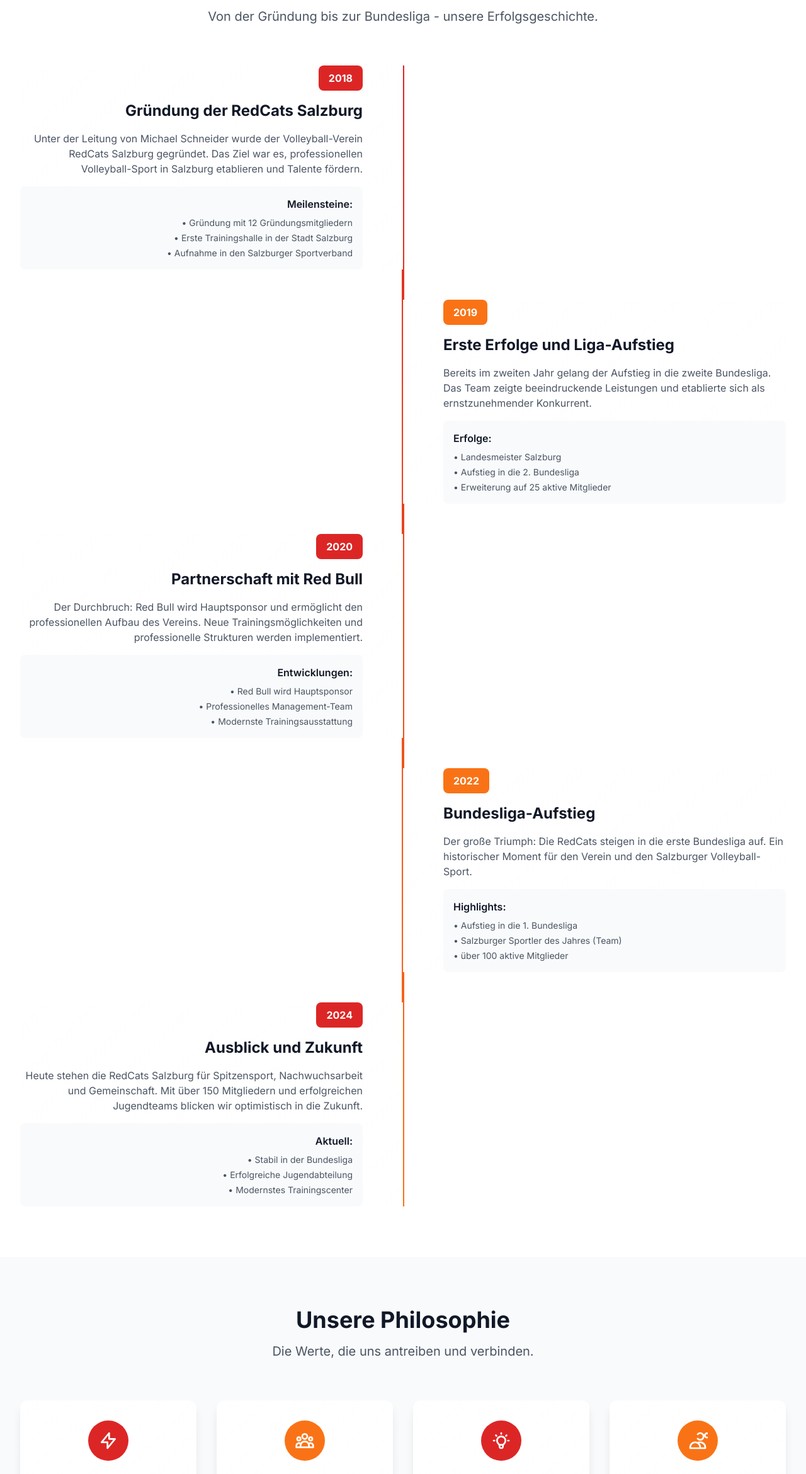
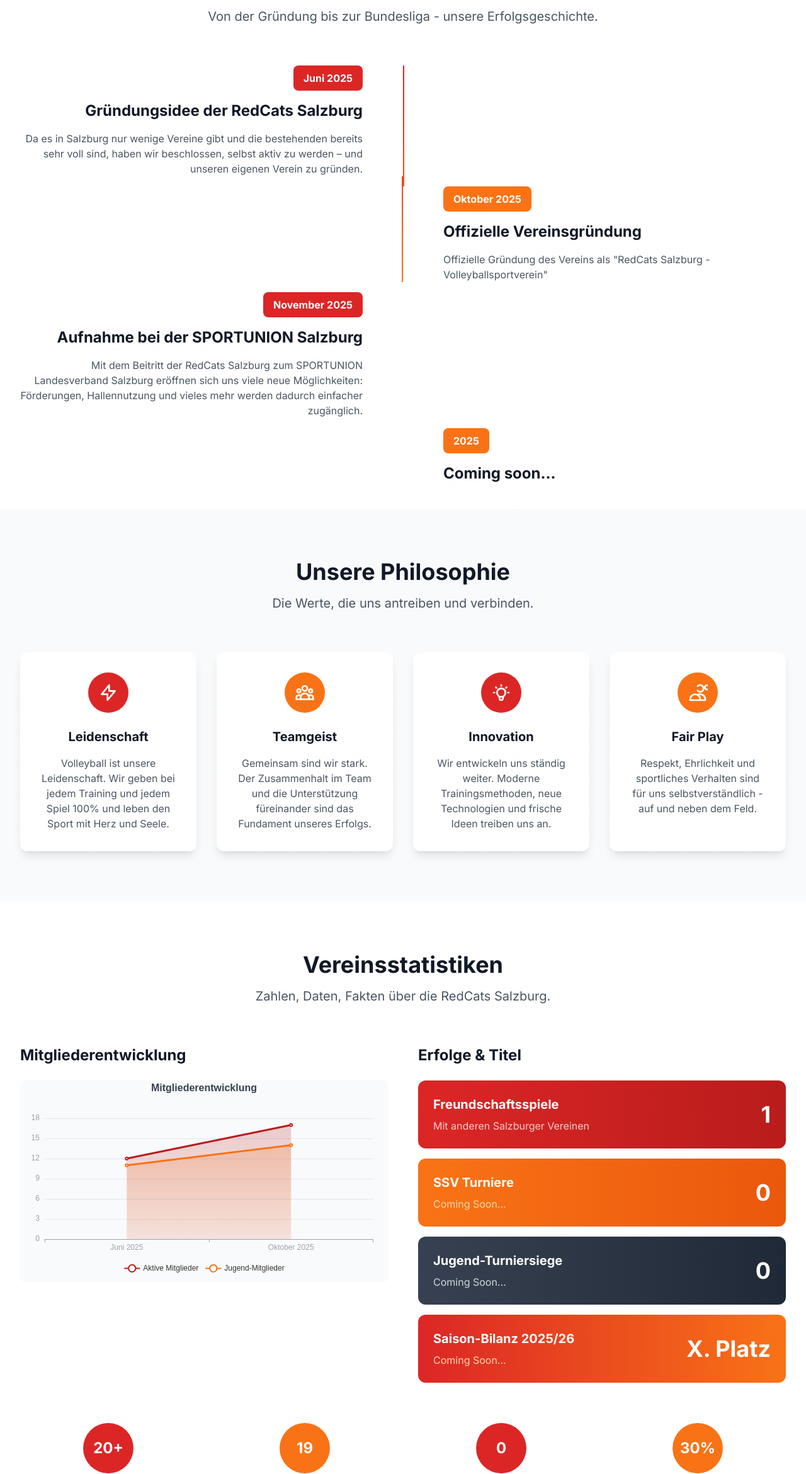
Before and after one commit to redcatssalzburg/redcatssalzburg.github.io, a plain HTML site: page about.html in a window 1280 px wide. Shown: the part 404-2745 px from the top of the page at 63% size. Drawn offline with nearby package versions, Linux system fonts and the light colour scheme.

Commit message:
V3
Anpassung Inhalt in "About", SEO

```diff
--- a/about.html
+++ b/about.html
@@ -2,6 +2,16 @@
 <html lang="de">
 <head>
     <meta charset="UTF-8">
+<title>Über uns – RedCats Salzburg Volleyballverein</title>
+<meta name="description" content="Erfahre mehr über die Geschichte, Werte und Philosophie der RedCats Salzburg. Unser Volleyballverein steht für Gemeinschaft, Leistung und Fair Play.">
+<meta name="robots" content="index, follow">
+
+<meta property="og:title" content="Über uns – RedCats Salzburg">
+<meta property="og:description" content="Erfahre mehr über die Geschichte und Philosophie unseres Volleyballvereins RedCats Salzburg.">
+<link rel="canonical" href="https://redcatssalzburg.com/about.html">
+
+
+
     <meta name="viewport" content="width=device-width, initial-scale=1.0">
     <title>About Us - RedCats Salzburg</title>
     <script src="https://cdn.tailwindcss.com"></script>
@@ -76,17 +86,12 @@
                     <!-- 2018 -->
                     <div class="timeline-item lg:w-1/2 lg:pr-8 lg:text-right animate-on-scroll">
                         <div class="lg:mr-8">
-                            <div class="inline-block bg-red-600 text-white px-4 py-2 rounded-lg font-bold mb-4">2018</div>
-                            <h3 class="text-2xl font-bold text-gray-900 mb-4">Gründung der RedCats Salzburg</h3>
+                            <div class="inline-block bg-red-600 text-white px-4 py-2 rounded-lg font-bold mb-4">Juni 2025</div>
+                            <h3 class="text-2xl font-bold text-gray-900 mb-4">Gründungsidee der RedCats Salzburg</h3>
                             <p class="text-gray-600 mb-4">
-                                Unter der Leitung von Michael Schneider wurde der Volleyball-Verein RedCats Salzburg gegründet. Das Ziel war es, professionellen Volleyball-Sport in Salzburg etablieren und Talente fördern.
+                                Da es in Salzburg nur wenige Vereine gibt und die bestehenden bereits sehr voll sind, haben wir beschlossen, selbst aktiv zu werden – und unseren eigenen Verein zu gründen.
                             </p>
-                            <div class="bg-gray-50 p-4 rounded-lg">
-                                <h4 class="font-semibold text-gray-900 mb-2">Meilensteine:</h4>
-                                <ul class="text-sm text-gray-600 space-y-1">
-                                    <li>• Gründung mit 12 Gründungsmitgliedern</li>
-                                    <li>• Erste Trainingshalle in der Stadt Salzburg</li>
-                                    <li>• Aufnahme in den Salzburger Sportverband</li>
+
                                 </ul>
                             </div>
                         </div>
@@ -95,17 +100,11 @@
                     <!-- 2019 -->
                     <div class="timeline-item lg:w-1/2 lg:ml-auto lg:pl-8 animate-on-scroll" style="animation-delay: 0.1s;">
                         <div class="lg:ml-8">
-                            <div class="inline-block bg-orange-500 text-white px-4 py-2 rounded-lg font-bold mb-4">2019</div>
-                            <h3 class="text-2xl font-bold text-gray-900 mb-4">Erste Erfolge und Liga-Aufstieg</h3>
+                            <div class="inline-block bg-orange-500 text-white px-4 py-2 rounded-lg font-bold mb-4">Oktober 2025</div>
+                            <h3 class="text-2xl font-bold text-gray-900 mb-4">Offizielle Vereinsgründung</h3>
                             <p class="text-gray-600 mb-4">
-                                Bereits im zweiten Jahr gelang der Aufstieg in die zweite Bundesliga. Das Team zeigte beeindruckende Leistungen und etablierte sich als ernstzunehmender Konkurrent.
+                                Offizielle Gründung des Vereins als "RedCats Salzburg - Volleyballsportverein"
                             </p>
-                            <div class="bg-gray-50 p-4 rounded-lg">
-                                <h4 class="font-semibold text-gray-900 mb-2">Erfolge:</h4>
-                                <ul class="text-sm text-gray-600 space-y-1">
-                                    <li>• Landesmeister Salzburg</li>
-                                    <li>• Aufstieg in die 2. Bundesliga</li>
-                                    <li>• Erweiterung auf 25 aktive Mitglieder</li>
                                 </ul>
                             </div>
                         </div>
@@ -114,17 +113,11 @@
                     <!-- 2020 -->
                     <div class="timeline-item lg:w-1/2 lg:pr-8 lg:text-right animate-on-scroll" style="animation-delay: 0.2s;">
                         <div class="lg:mr-8">
-                            <div class="inline-block bg-red-600 text-white px-4 py-2 rounded-lg font-bold mb-4">2020</div>
-                            <h3 class="text-2xl font-bold text-gray-900 mb-4">Partnerschaft mit Red Bull</h3>
+                            <div class="inline-block bg-red-600 text-white px-4 py-2 rounded-lg font-bold mb-4">November 2025</div>
+                            <h3 class="text-2xl font-bold text-gray-900 mb-4">Aufnahme bei der SPORTUNION Salzburg</h3>
                             <p class="text-gray-600 mb-4">
-                                Der Durchbruch: Red Bull wird Hauptsponsor und ermöglicht den professionellen Aufbau des Vereins. Neue Trainingsmöglichkeiten und professionelle Strukturen werden implementiert.
+                                Mit dem Beitritt der RedCats Salzburg zum SPORTUNION Landesverband Salzburg eröffnen sich uns viele neue Möglichkeiten: Förderungen, Hallennutzung und vieles mehr werden dadurch einfacher zugänglich.
                             </p>
-                            <div class="bg-gray-50 p-4 rounded-lg">
-                                <h4 class="font-semibold text-gray-900 mb-2">Entwicklungen:</h4>
-                                <ul class="text-sm text-gray-600 space-y-1">
-                                    <li>• Red Bull wird Hauptsponsor</li>
-                                    <li>• Professionelles Management-Team</li>
-                                    <li>• Modernste Trainingsausstattung</li>
                                 </ul>
                             </div>
                         </div>
@@ -133,23 +126,20 @@
                     <!-- 2022 -->
                     <div class="timeline-item lg:w-1/2 lg:ml-auto lg:pl-8 animate-on-scroll" style="animation-delay: 0.3s;">
                         <div class="lg:ml-8">
-                            <div class="inline-block bg-orange-500 text-white px-4 py-2 rounded-lg font-bold mb-4">2022</div>
-                            <h3 class="text-2xl font-bold text-gray-900 mb-4">Bundesliga-Aufstieg</h3>
+                            <div class="inline-block bg-orange-500 text-white px-4 py-2 rounded-lg font-bold mb-4">2025</div>
+                            <h3 class="text-2xl font-bold text-gray-900 mb-4">Coming soon...</h3>
                             <p class="text-gray-600 mb-4">
-                                Der große Triumph: Die RedCats steigen in die erste Bundesliga auf. Ein historischer Moment für den Verein und den Salzburger Volleyball-Sport.
+
                             </p>
-                            <div class="bg-gray-50 p-4 rounded-lg">
-                                <h4 class="font-semibold text-gray-900 mb-2">Highlights:</h4>
-                                <ul class="text-sm text-gray-600 space-y-1">
-                                    <li>• Aufstieg in die 1. Bundesliga</li>
-                                    <li>• Salzburger Sportler des Jahres (Team)</li>
-                                    <li>• über 100 aktive Mitglieder</li>
+                            &nbsp;
+                            &nbsp;
+                            &nbsp;
                                 </ul>
                             </div>
                         </div>
                     </div>
 
-                    <!-- 2024 -->
+                    <!-- 2024
                     <div class="timeline-item lg:w-1/2 lg:pr-8 lg:text-right animate-on-scroll" style="animation-delay: 0.4s;">
                         <div class="lg:mr-8">
                             <div class="inline-block bg-red-600 text-white px-4 py-2 rounded-lg font-bold mb-4">2024</div>
@@ -171,6 +161,7 @@
             </div>
         </div>
     </section>
+-->
 
     <!-- Club Philosophy -->
     <section class="py-20 bg-gray-50">
@@ -246,20 +237,20 @@
                         <div class="bg-gradient-to-r from-red-600 to-red-700 text-white p-6 rounded-xl">
                             <div class="flex items-center justify-between">
                                 <div>
-                                    <h4 class="text-xl font-bold mb-2">Bundesliga-Teilnahmen</h4>
-                                    <p class="text-red-200">Seit 2022 stetiger Teilnehmer</p>
+                                    <h4 class="text-xl font-bold mb-2">Freundschaftsspiele</h4>
+                                    <p class="text-red-200">Mit anderen Salzburger Vereinen</p>
                                 </div>
-                                <div class="text-4xl font-bold">3</div>
+                                <div class="text-4xl font-bold">1</div>
                             </div>
                         </div>
 
                         <div class="bg-gradient-to-r from-orange-500 to-orange-600 text-white p-6 rounded-xl">
                             <div class="flex items-center justify-between">
                                 <div>
-                                    <h4 class="text-xl font-bold mb-2">Landesmeisterschaften</h4>
-                                    <p class="text-orange-200">Dominanz in Salzburg</p>
+                                    <h4 class="text-xl font-bold mb-2">SSV Turniere</h4>
+                                    <p class="text-orange-200">Coming Soon...</p>
                                 </div>
-                                <div class="text-4xl font-bold">5</div>
+                                <div class="text-4xl font-bold">0</div>
                             </div>
                         </div>
 
@@ -267,19 +258,20 @@
                             <div class="flex items-center justify-between">
                                 <div>
                                     <h4 class="text-xl font-bold mb-2">Jugend-Turniersiege</h4>
-                                    <p class="text-gray-300">Nachwuchsarbeit zahlt sich aus</p>
+                                    <p class="text-gray-300">Coming Soon...</p>
                                 </div>
-                                <div class="text-4xl font-bold">12</div>
+                                <div class="text-4xl font-bold">0</div>
                             </div>
                         </div>
+
 
                         <div class="bg-gradient-to-r from-red-600 to-orange-500 text-white p-6 rounded-xl">
                             <div class="flex items-center justify-between">
                                 <div>
-                                    <h4 class="text-xl font-bold mb-2">Saison-Bilanz 2023/24</h4>
-                                    <p class="text-orange-200">Erfolgreiche Spielzeit</p>
+                                    <h4 class="text-xl font-bold mb-2">Saison-Bilanz 2025/26</h4>
+                                    <p class="text-orange-200">Coming Soon...</p>
                                 </div>
-                                <div class="text-4xl font-bold">2. Platz</div>
+                                <div class="text-4xl font-bold">X. Platz</div>
                             </div>
                         </div>
                     </div>
@@ -290,7 +282,7 @@
             <div class="mt-16 grid grid-cols-1 md:grid-cols-2 lg:grid-cols-4 gap-8 animate-on-scroll" style="animation-delay: 0.2s;">
                 <div class="text-center">
                     <div class="w-20 h-20 bg-red-600 rounded-full flex items-center justify-center mx-auto mb-4">
-                        <span class="text-2xl font-bold text-white">150+</span>
+                        <span class="text-2xl font-bold text-white">20+</span>
                     </div>
                     <h3 class="text-xl font-semibold mb-2">Aktive Mitglieder</h3>
                     <p class="text-gray-600">Inklusive Jugend- und Hobbygruppen</p>
@@ -298,7 +290,7 @@
 
                 <div class="text-center animate-on-scroll" style="animation-delay: 0.3s;">
                     <div class="w-20 h-20 bg-orange-500 rounded-full flex items-center justify-center mx-auto mb-4">
-                        <span class="text-2xl font-bold text-white">25</span>
+                        <span class="text-2xl font-bold text-white">19</span>
                     </div>
                     <h3 class="text-xl font-semibold mb-2">Jahre Durchschnittsalter</h3>
                     <p class="text-gray-600">Jung, dynamisch und erfolgsorientiert</p>
@@ -306,24 +298,24 @@
 
                 <div class="text-center animate-on-scroll" style="animation-delay: 0.4s;">
                     <div class="w-20 h-20 bg-red-600 rounded-full flex items-center justify-center mx-auto mb-4">
-                        <span class="text-2xl font-bold text-white">6</span>
+                        <span class="text-2xl font-bold text-white">0</span>
                     </div>
                     <h3 class="text-xl font-semibold mb-2">Jugend-Teams</h3>
-                    <p class="text-gray-600">Von U12 bis U18 erfolgreich aktiv</p>
+                    <p class="text-gray-600">Comming Soon...</p>
                 </div>
 
                 <div class="text-center animate-on-scroll" style="animation-delay: 0.5s;">
                     <div class="w-20 h-20 bg-orange-500 rounded-full flex items-center justify-center mx-auto mb-4">
-                        <span class="text-2xl font-bold text-white">85%</span>
+                        <span class="text-2xl font-bold text-white">30%</span>
                     </div>
-                    <h3 class="text-xl font-semibold mb-2">Mitgliederzufriedenheit</h3>
-                    <p class="text-gray-600">Laut Umfragen sehr hoch</p>
+                    <h3 class="text-xl font-semibold mb-2">Frauenanteil im Verein</h3>
+                    <p class="text-gray-600"></p>
                 </div>
             </div>
         </div>
     </section>
 
-    <!-- Management Team -->
+    <!-- Management Team - AUSKOMMENTIERT FÜR ERSTE VERSION
     <section class="py-20 bg-gray-50">
         <div class="max-w-7xl mx-auto px-4 sm:px-6 lg:px-8">
             <div class="text-center mb-16 animate-on-scroll">
@@ -397,8 +389,9 @@
             </div>
         </div>
     </section>
+    -->
 
-    <!-- Contact Information -->
+    <!-- Contact Information - BEREINIGTE VERSION OHNE ADRESSE/TELEFON/BÜROZEITEN -->
     <section class="py-20 bg-white">
         <div class="max-w-7xl mx-auto px-4 sm:px-6 lg:px-8">
             <div class="text-center mb-16 animate-on-scroll">
@@ -408,8 +401,22 @@
 
             <div class="grid grid-cols-1 lg:grid-cols-2 gap-12">
                 <div class="animate-on-scroll">
-                    <h3 class="text-2xl font-bold text-gray-900 mb-6">Vereinsbüro</h3>
+                    <h3 class="text-2xl font-bold text-gray-900 mb-6">Kontakt Infos</h3>
                     <div class="space-y-4">
+                        <div class="flex items-start">
+                            <div class="w-6 h-6 bg-red-600 rounded-full flex items-center justify-center mr-4 mt-1">
+                                <svg class="w-3 h-3 text-white" fill="none" stroke="currentColor" viewBox="0 0 24 24">
+                                    <path stroke-linecap="round" stroke-linejoin="round" stroke-width="2" d="M3 8l7.89 4.26a2 2 0 002.22 0L21 8M5 19h14a2 2 0 002-2V7a2 2 0 00-2-2H5a2 2 0 00-2 2v10a2 2 0 002 2z"></path>
+                                </svg>
+                            </div>
+                            <div>
+                                <h4 class="font-semibold text-gray-900 mb-1">E-Mail</h4>
+                                <p class="text-gray-600">info@redcats-salzburg.at<br></p>
+                            </div>
+                        </div>
+
+                        <!-- Adresse entfernt für erste Version -->
+                        <!--
                         <div class="flex items-start">
                             <div class="w-6 h-6 bg-red-600 rounded-full flex items-center justify-center mr-4 mt-1">
                                 <svg class="w-3 h-3 text-white" fill="none" stroke="currentColor" viewBox="0 0 24 24">
@@ -422,7 +429,10 @@
                                 <p class="text-gray-600">RedCats Salzburg Volleyball-Verein<br>Sportzentrum Süd<br>Volleyballhalle 1<br>5020 Salzburg</p>
                             </div>
                         </div>
+                        -->
 
+                        <!-- Telefonnummer entfernt für erste Version -->
+                        <!--
                         <div class="flex items-start">
                             <div class="w-6 h-6 bg-orange-500 rounded-full flex items-center justify-center mr-4 mt-1">
                                 <svg class="w-3 h-3 text-white" fill="none" stroke="currentColor" viewBox="0 0 24 24">
@@ -434,19 +444,10 @@
                                 <p class="text-gray-600">+43 662 123456<br>Mo-Fr 9:00-17:00 Uhr</p>
                             </div>
                         </div>
+                        -->
 
-                        <div class="flex items-start">
-                            <div class="w-6 h-6 bg-red-600 rounded-full flex items-center justify-center mr-4 mt-1">
-                                <svg class="w-3 h-3 text-white" fill="none" stroke="currentColor" viewBox="0 0 24 24">
-                                    <path stroke-linecap="round" stroke-linejoin="round" stroke-width="2" d="M3 8l7.89 4.26a2 2 0 002.22 0L21 8M5 19h14a2 2 0 002-2V7a2 2 0 00-2-2H5a2 2 0 00-2 2v10a2 2 0 002 2z"></path>
-                                </svg>
-                            </div>
-                            <div>
-                                <h4 class="font-semibold text-gray-900 mb-1">E-Mail</h4>
-                                <p class="text-gray-600">info@redcats-salzburg.at<br>geschaeftsstelle@redcats-salzburg.at</p>
-                            </div>
-                        </div>
-
+                        <!-- Bürozeiten entfernt für erste Version -->
+                        <!--
                         <div class="flex items-start">
                             <div class="w-6 h-6 bg-orange-500 rounded-full flex items-center justify-center mr-4 mt-1">
                                 <svg class="w-3 h-3 text-white" fill="none" stroke="currentColor" viewBox="0 0 24 24">
@@ -458,6 +459,7 @@
                                 <p class="text-gray-600">Montag - Freitag<br>9:00 - 17:00 Uhr<br>(außer an Feiertagen)</p>
                             </div>
                         </div>
+                        -->
                     </div>
                 </div>
 
@@ -548,7 +550,7 @@
                 },
                 xAxis: {
                     type: 'category',
-                    data: ['2018', '2019', '2020', '2021', '2022', '2023', '2024'],
+                    data: ['Juni 2025', 'Oktober 2025'],
                     axisLine: {
                         lineStyle: {
                             color: '#9CA3AF'
@@ -567,7 +569,7 @@
                     {
                         name: 'Aktive Mitglieder',
                         type: 'line',
-                        data: [12, 25, 45, 68, 89, 112, 128],
+                        data: [12, 17],
                         smooth: true,
                         lineStyle: {
                             color: '#B91C1C',
@@ -594,7 +596,7 @@
                     {
                         name: 'Jugend-Mitglieder',
                         type: 'line',
-                        data: [0, 8, 15, 22, 35, 48, 58],
+                        data: [11,14],
                         smooth: true,
                         lineStyle: {
                             color: '#F97316',
```
Also changed, not shown: index.html (+35 -1 lines), kader.html (+11 -0 lines), sponsors.html (+10 -0 lines), training.html (+12 -0 lines).
